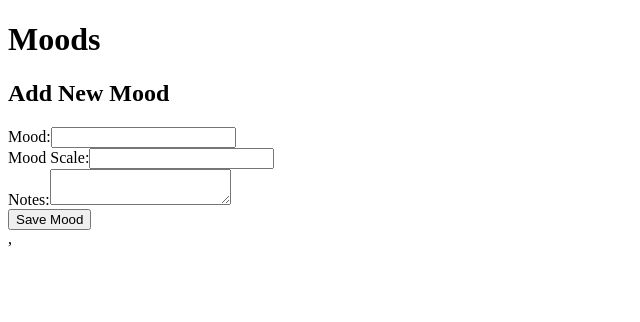
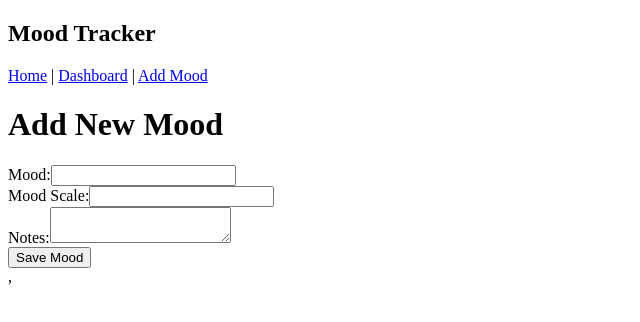
Before and after one commit to Lubeth2026/codex-moodTracker-capstone, a React app in the folder frontend/: page /manage in a window 1280 px wide. Shown: the top 322 px of the page, without its empty margins (0-640 px from the left). Built offline with nearby package versions, Linux system fonts and the light colour scheme; the HTML template or start-up script is replaced by a standard one.

Commit message:
Add empty state message to the Dashboard.jsx to help w/ some conditional rendering

```diff
--- a/frontend/src/App.jsx
+++ b/frontend/src/App.jsx
@@ -4,13 +4,14 @@ import { Route, Routes } from 'react-router-dom';
 import Welcome from './components/Welcome';
 import Dashboard from './components/Dashboard';
 import ManageMood from './components/ManageMood';
+import NavBar from './components/NavBar';
 
 function App() {
 
 
   return (
     <>
-      <h1>Moods</h1>
+      <NavBar />
       <Routes>
         <Route path="/" element={<Welcome />} />
         <Route path="/moods" element={<Dashboard />} />
--- a/frontend/src/components/Dashboard.jsx
+++ b/frontend/src/components/Dashboard.jsx
@@ -43,10 +43,11 @@ function Dashboard() {
 
   return (
     <div>
-      <h2>My Mood Entries</h2>
-      {moods.map((mood) => (
-        <MoodCard key={mood.id} mood={mood} onDelete={deleteMood} onEdit={editMood} />
-      ))}
+      <h1>My Mood Entries</h1>
+      {moods.length === 0 ? (<p>No moods have been added yet.</p>) : (
+        moods.map((mood) => (
+          <MoodCard key={mood.id} mood={mood} onDelete={deleteMood} onEdit={editMood} />))
+      )}
     </div>
   );
 }
--- a/frontend/src/components/ManageMood.jsx
+++ b/frontend/src/components/ManageMood.jsx
@@ -84,7 +84,7 @@ function ManageMood() {
 
   return (
     <div>
-      <h2>{id ? "Update Mood" : "Add New Mood"}</h2>
+      <h1>{id ? "Update Mood" : "Add New Mood"}</h1>
       <form onSubmit={id ? updateMood : createMood}>
         <div>
           <label>Mood:</label>
--- a/frontend/src/components/MoodCard.jsx
+++ b/frontend/src/components/MoodCard.jsx
@@ -5,7 +5,7 @@ function MoodCard({mood, onDelete, onEdit}) {
 
   return (
     <div>
-      <h3>{mood.mood}</h3>
+      <h2>{mood.mood}</h2>
       <p>Scale: {mood.mood_scale}</p>
       <p>{mood.notes}</p>
       <button onClick={() => onEdit(mood.id)}>✏️</button>
--- /dev/null
+++ b/frontend/src/components/NavBar.jsx
@@ -0,0 +1,19 @@
+
+import React from 'react'
+import { Link } from 'react-router-dom';
+
+function NavBar() {
+
+  return (
+    <nav>
+      <h2>Mood Tracker</h2>
+      <Link to="/">Home</Link>
+      {" | "}
+      <Link to="/moods">Dashboard</Link>
+      {" | "}
+      <Link to="/manage">Add Mood</Link>
+    </nav>
+  );
+}
+
+export default NavBar
```
